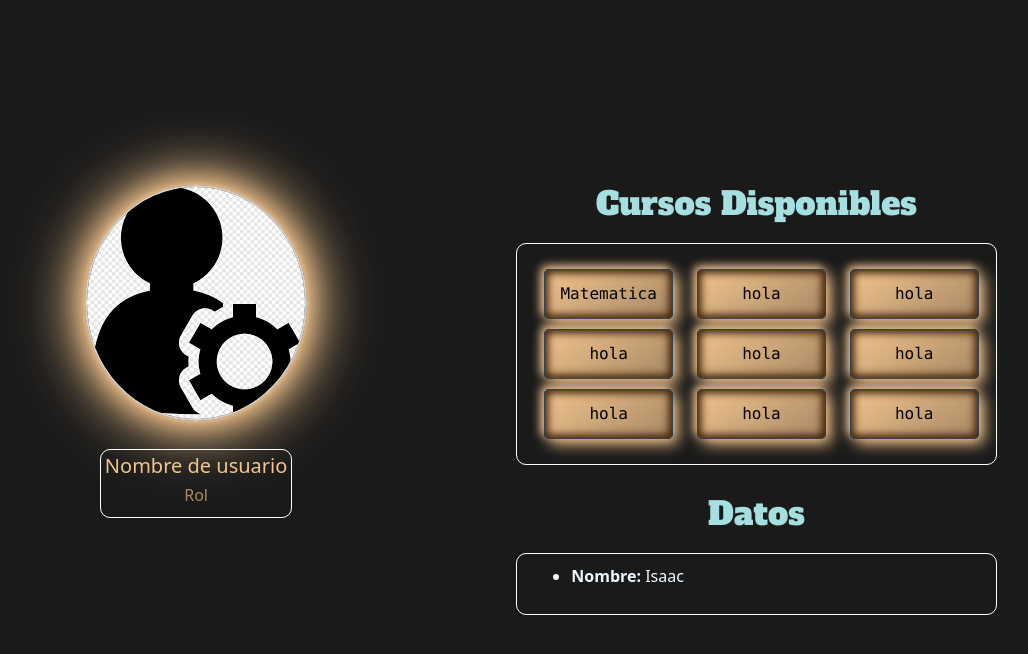
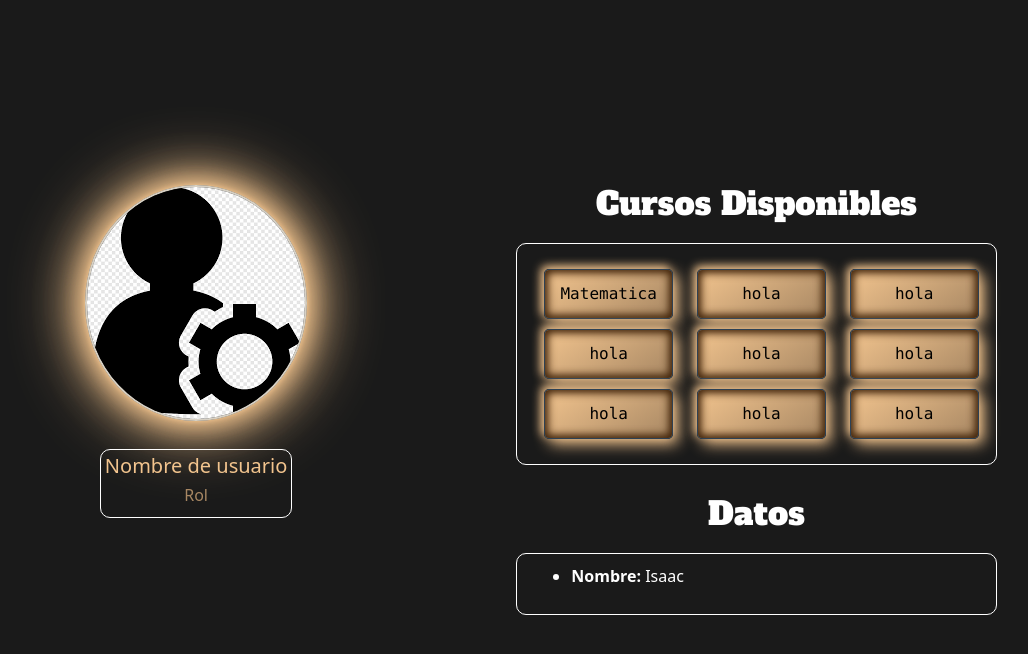
Before and after one commit to 13isaac/Gestion-academica-escolar, a React (Vite) app in the folder app/frontend/: page /perfil in a window 1280 px wide. Shown: the top 654 px of the page, without its empty margins (2-1030 px from the left). Built offline with nearby package versions, Linux system fonts and the light colour scheme.

Commit message:
estilos del perfil

```diff
--- a/app/frontend/src/styles/Perfil.css
+++ b/app/frontend/src/styles/Perfil.css
@@ -35,18 +35,18 @@
     border-radius: 10px;
 }
 .titulo-cursos{
-    color: rgb(165, 223, 223);
+    color: #ffffff;
     text-align: center;
     font-family: "Alfa Slab One", serif;
     margin-bottom: 20px;
 }
 .titulo-datos{
-    color: rgb(165, 223, 223);
+    color: #ffffff;
     text-align: center;
     font-family: "Alfa Slab One", serif;
     margin-bottom: 20px;
     margin-top: 30px;
 }
 .lista{
-    color: aliceblue;
+    color: rgb(255, 255, 255);
 }
```
